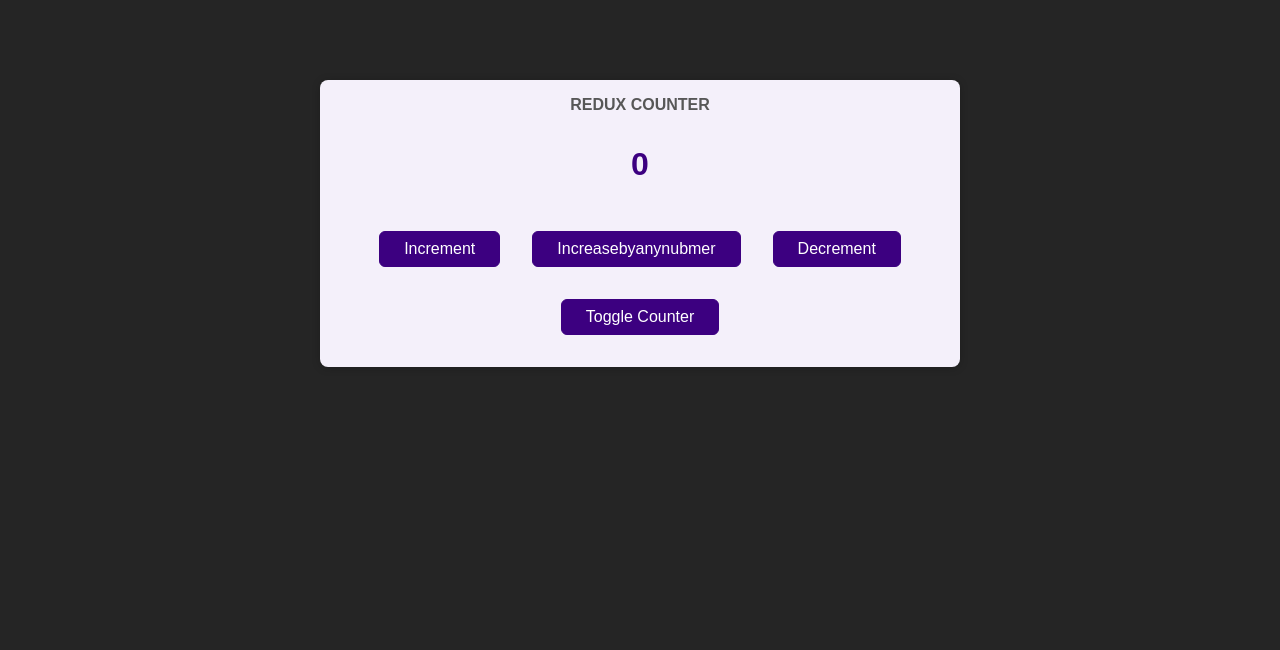
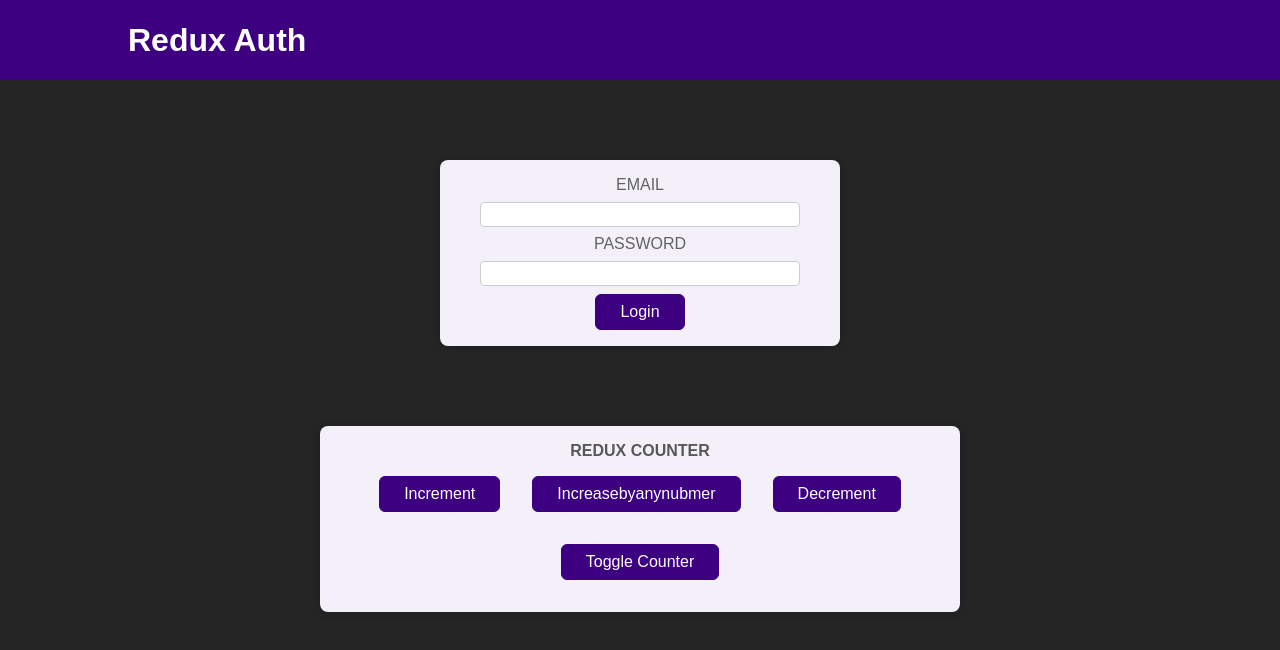
Before and after one commit to rrajput1994/react-complete-guide-code, a React (Create React App) app: page / in a window 1280 px wide. Shown: the top 650 px of the page. Built offline with nearby package versions, Linux system fonts and the light colour scheme.

Commit message:
Third part: understand redux with multiple state managment over the cross components and app wide components used useSelector, useDispatch from react-redux and configureStore, createSlice from @reduxjs/toolkit

```diff
--- a/src/App.js
+++ b/src/App.js
@@ -1,9 +1,19 @@
-import Counter from './components/Counter';
+import { Fragment } from "react";
+import { useSelector } from "react-redux";
+import Counter from "./components/Counter";
+import Header from "./components/Header";
+import Auth from "./components/Auth";
+import UserProfile from "./components/UserProfile";
+function App() {
+  const isAuthenticated = useSelector((state) => state.auth.isAuthenticated);
 
-
-function App() {
   return (
-    <Counter />
+    <Fragment>
+      <Header />
+      {!isAuthenticated && <Auth />}
+      {isAuthenticated && <UserProfile />}
+      <Counter />
+    </Fragment>
   );
 }
 
--- a/src/components/Auth.js
+++ b/src/components/Auth.js
@@ -1,19 +1,49 @@
-import classes from './Auth.module.css';
+import { useState } from "react";
+import { useDispatch } from "react-redux";
+import classes from "./Auth.module.css";
+import { authActions } from "../store/auth-slice";
 
-const Auth = () => {
+const Auth = (props) => {
+  const dispatch = useDispatch();
+
+  const [enteredEmail, setEnteredEmail] = useState("");
+  const [enteredPassword, setEnteredPassword] = useState("");
+
+  const onEnteredEmailHandler = (e) => {
+    setEnteredEmail(e.target.value);
+  };
+  const onEnteredPasswordHandler = (e) => {
+    setEnteredPassword(e.target.value);
+  };
+
+  const onFormSubmitHandler = (event) => {
+    event.preventDefault();
+    dispatch(authActions.login());
+  };
+
   return (
     <main className={classes.auth}>
       <section>
-        <form>
+        <form onSubmit={onFormSubmitHandler}>
           <div className={classes.control}>
-            <label htmlFor='email'>Email</label>
-            <input type='email' id='email' />
+            <label htmlFor="email">Email</label>
+            <input
+              type="email"
+              id="email"
+              value={enteredEmail}
+              onChange={onEnteredEmailHandler}
+            />
           </div>
           <div className={classes.control}>
-            <label htmlFor='password'>Password</label>
-            <input type='password' id='password' />
+            <label htmlFor="password">Password</label>
+            <input
+              type="password"
+              id="password"
+              value={enteredPassword}
+              onChange={onEnteredPasswordHandler}
+            />
           </div>
-          <button>Login</button>
+          <button type="submit">Login</button>
         </form>
       </section>
     </main>
--- a/src/components/Counter.js
+++ b/src/components/Counter.js
@@ -1,7 +1,7 @@
 import { useSelector, useDispatch } from "react-redux";
 import classes from "./Counter.module.css";
 
-import { counterActions } from "../store/index";
+import { counterActions } from "../store/counter-slice";
 
 const Counter = () => {
   const dispatch = useDispatch();
--- a/src/components/Header.js
+++ b/src/components/Header.js
@@ -1,22 +1,32 @@
-import classes from './Header.module.css';
+import classes from "./Header.module.css";
+import { useSelector, useDispatch } from "react-redux";
+import { authActions } from "../store/auth-slice";
+const Header = () => {
+  const dispatch = useDispatch();
+  const isAuth = useSelector((state) => state.auth.isAuthenticated);
 
-const Header = () => {
+  const onLogoutHandler = () => {
+    dispatch(authActions.logout());
+  };
+
   return (
     <header className={classes.header}>
       <h1>Redux Auth</h1>
+      {isAuth && (
         <nav>
           <ul>
             <li>
-            <a href='/'>My Products</a>
+              <a href="/">My Products</a>
             </li>
             <li>
-            <a href='/'>My Sales</a>
+              <a href="/">My Sales</a>
             </li>
             <li>
-            <button>Logout</button>
+              <button onClick={onLogoutHandler}>Logout</button>
             </li>
           </ul>
         </nav>
+      )}
     </header>
   );
 };
--- /dev/null
+++ b/src/store/auth-slice.js
@@ -0,0 +1,22 @@
+import { createSlice } from "@reduxjs/toolkit";
+
+const initilalAuthState = {
+  isAuthenticated: false,
+};
+
+const authSlice = createSlice({
+  name: "auth",
+  initialState: initilalAuthState,
+  reducers: {
+    login(state) {
+      state.isAuthenticated = true;
+    },
+    logout(state) {
+      state.isAuthenticated = false;
+    },
+  },
+});
+
+export const authActions = authSlice.actions;
+
+export default authSlice.reducer;
--- /dev/null
+++ b/src/store/counter-slice.js
@@ -0,0 +1,26 @@
+import { createSlice } from "@reduxjs/toolkit";
+
+const initialState = { counter: 0, showCounter: true };
+
+const counterSlice = createSlice({
+  name: "counter",
+  initialState,
+  reducers: {
+    increment(state) {
+      state.counter++;
+    },
+    decrement(state) {
+      state.counter--;
+    },
+    increase(state, action) {
+      state.counter = state.counter + action.payload;
+    },
+    toggleCounter(state) {
+      state.showCounter = !state.showCounter;
+    },
+  },
+});
+
+export const counterActions = counterSlice.actions;
+
+export default counterSlice.reducer;
--- a/src/store/index.js
+++ b/src/store/index.js
@@ -1,30 +1,10 @@
-import { createSlice, configureStore } from "@reduxjs/toolkit";
+import { configureStore } from "@reduxjs/toolkit";
 
-const initialState = { counter: 0, showCounter: true };
+import counterSlice from "./counter-slice";
+import authSlice from "./auth-slice";
 
-const counterSlice = createSlice({
-  name: "counter",
-  initialState,
-  reducers: {
-    increment(state) {
-      state.counter++;
-    },
-    decrement(state) {
-      state.counter--;
-    },
-    increase(state, action) {
-      state.counter = state.counter + action.payload;
-    },
-    toggleCounter(state) {
-      state.showCounter = !state.showCounter;
-    },
-  },
+const store = configureStore({
+  reducer: { counter: counterSlice, auth: authSlice },
 });
 
-const store = configureStore({
-  reducer: counterSlice.reducer,
-});
-
-export const counterActions = counterSlice.actions;
-
 export default store;
```
Lines whose indentation alone changed are shown as unchanged.
